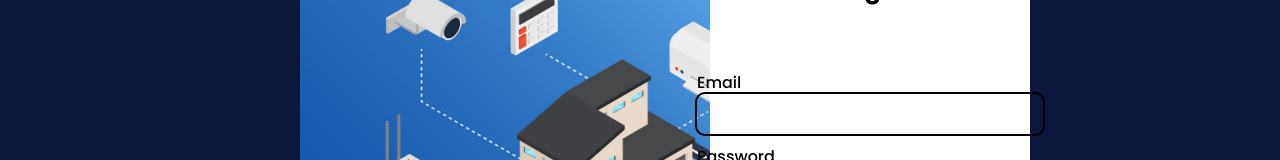
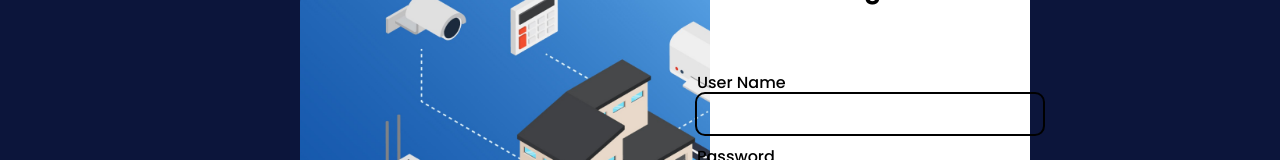
Before and after one commit to ShunPeng1/Multi-Disciplinary-Project, a React (Create React App) app in the folder WebApplication/yolohome-client/: page / in a window 1280 px wide. Shown: the part 286-446 px from the top of the page. Built offline with nearby package versions, Linux system fonts and the light colour scheme.

Commit message:
feat: Update request

```diff
--- a/WebApplication/yolohome-client/src/pages/Login/index.jsx
+++ b/WebApplication/yolohome-client/src/pages/Login/index.jsx
@@ -39,7 +39,7 @@ function Login() {
               <h2>Login</h2>
               <div className='inputbox'>
                 <input type = 'text' onChange={(e) => setUsername(e.target.value)} required/>
-                <label>Email</label>
+                <label>User Name</label>
               </div>
               <div className='inputbox'>
                 <input type = 'password' onChange={(e) => setPassword(e.target.value)} required/>
--- a/WebApplication/yolohome-client/src/pages/Register/index.jsx
+++ b/WebApplication/yolohome-client/src/pages/Register/index.jsx
@@ -18,8 +18,12 @@ function Register() {
     const handleSubmit = (event) => {
         event.preventDefault();
         FetchRequest('api/AuthenticationApi/Register', 'POST', {
+            Email: email,
+            FirstName: firstname,
+            LastName: lastname,
             UserName: username,
-            Password: password
+            Password: password,
+
         }, successCallback, errorCallback);
     };
 
```
